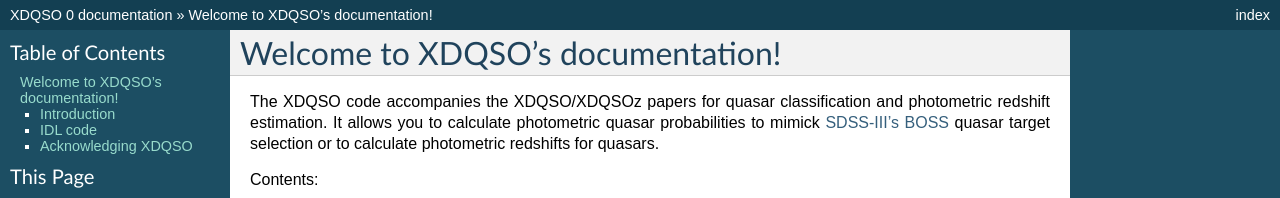
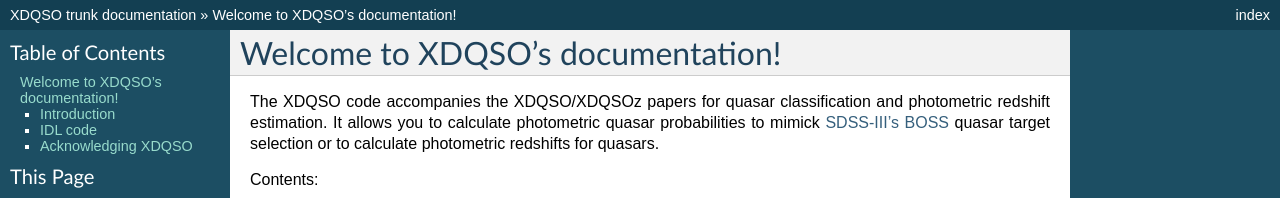
Before and after one commit to xdqso/xdqso, a Sphinx documentation site: the page built from doc/source/index.rst, in a window 1280 px wide and 900 px high. Shown: the top 198 px of the window. Built offline with Sphinx 7.4.7, drawn with Linux system fonts in a browser that asks for light colours; formulas are drawn with MathJax 3; some of the changed text lies outside the part shown.

Commit message:
xdqso: trunk docs
git-svn-id: svn+ssh://sdss3.org/repo/xdqso/trunk@122293 b00c9580-4927-0410-8824-811d448ea4c7

```diff
--- a/doc/source/conf.py
+++ b/doc/source/conf.py
@@ -48,9 +48,9 @@ copyright = u'2011, Jo Bovy'
 # built documents.
 #
 # The short X.Y version.
-version = '0'
+version = 'trunk'
 # The full version, including alpha/beta/rc tags.
-release = '0'
+release = 'trunk'
 
 # The language for content autogenerated by Sphinx. Refer to documentation
 # for a list of supported languages.
```
